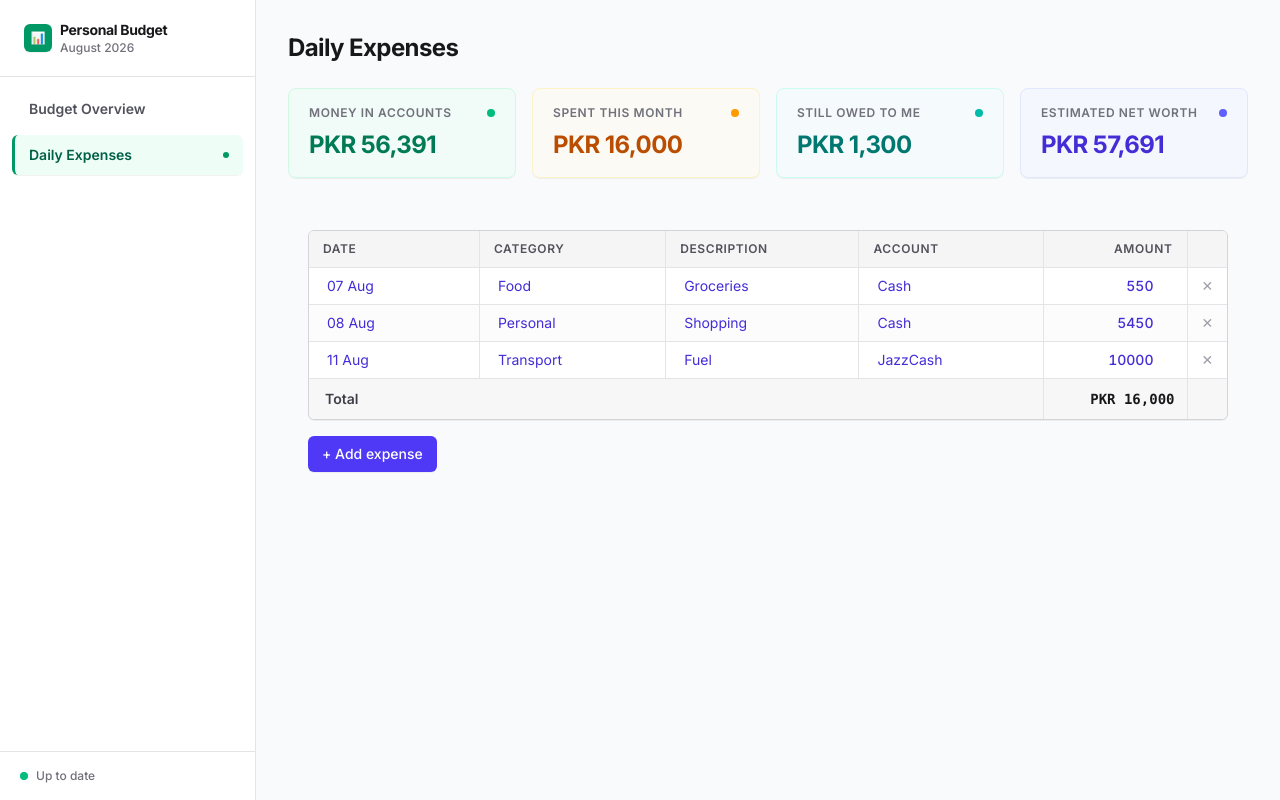
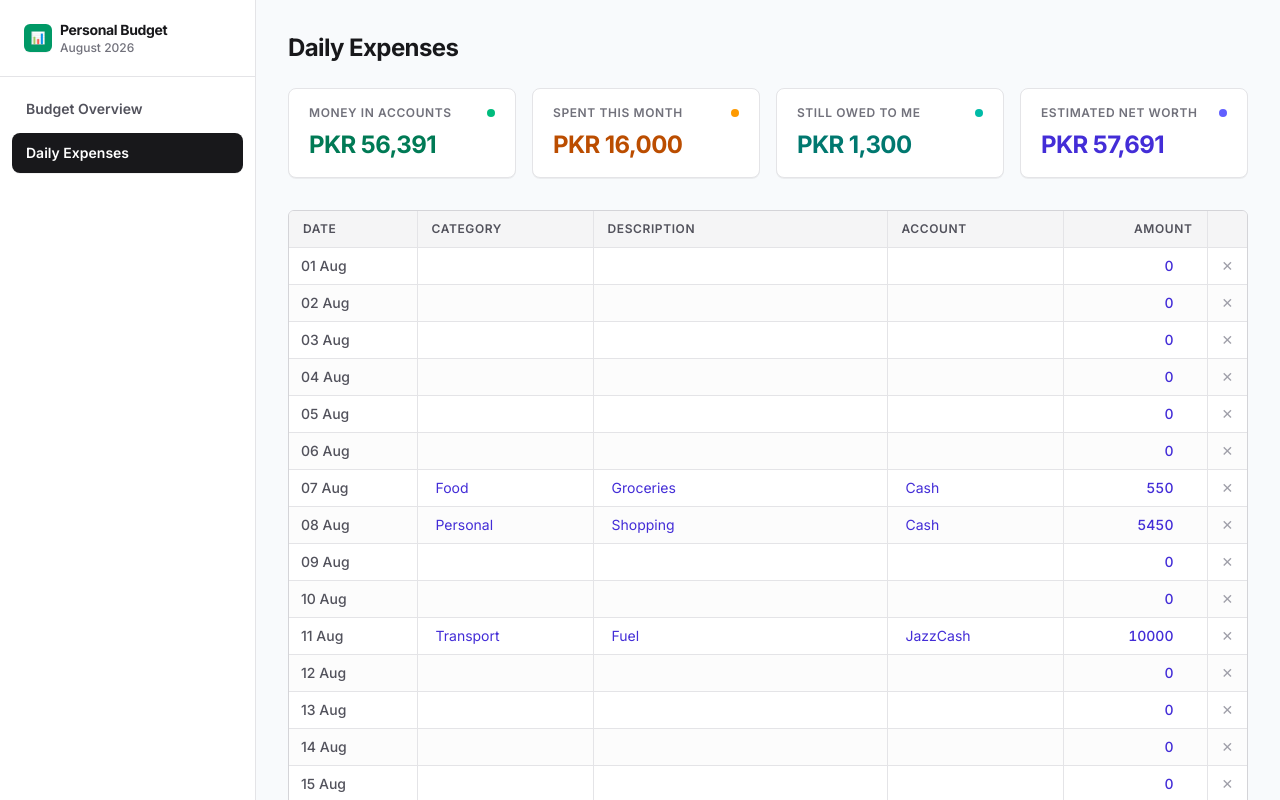
Before and after one commit to M-Irfan-Riaz0/personal_finance_manager, a Next.js app: page / in a window 1280 px wide. Both pictures are taken after a click on the button "Daily Expenses". Shown: the top 800 px of the page. Built offline with nearby package versions, Linux system fonts and the light colour scheme; no server answers; the database is empty.

Commit message:
Optimize column widths and remove side borders for clean compact layout

```diff
--- a/src/app/page.tsx
+++ b/src/app/page.tsx
@@ -99,28 +99,24 @@ export default function Home() {
       label: "Money in accounts",
       value: fmtPKR(totals.accountsTotalCurrent),
       color: totals.accountsTotalCurrent < 0 ? "text-rose-600" : "text-emerald-700",
-      bg: "bg-emerald-50/50 border-emerald-100",
       dot: "bg-emerald-500",
     },
     {
       label: "Spent this month",
       value: fmtPKR(totals.spentThisMonth),
       color: "text-amber-700",
-      bg: "bg-amber-50/40 border-amber-100",
       dot: "bg-amber-500",
     },
     {
       label: "Still owed to me",
       value: fmtPKR(totals.peopleTotalRemaining),
       color: "text-teal-700",
-      bg: "bg-teal-50/40 border-teal-100",
       dot: "bg-teal-500",
     },
     {
       label: "Estimated net worth",
       value: fmtPKR(totals.estimatedNetWorth),
       color: totals.estimatedNetWorth < 0 ? "text-rose-600" : "text-indigo-700",
-      bg: "bg-indigo-50/40 border-indigo-100",
       dot: "bg-indigo-500",
     },
   ];
@@ -141,19 +137,18 @@ export default function Home() {
           </div>
         </div>
 
-        <nav className="flex-1 space-y-1.5 p-3">
+        <nav className="flex-1 space-y-1 p-3">
           {TABS.map((t) => (
             <button
               key={t.id}
               onClick={() => setTab(t.id)}
-              className={`flex w-full cursor-pointer items-center justify-between rounded-md border-l-3 px-3.5 py-2.5 text-left text-sm font-semibold transition-all ${
+              className={`flex w-full cursor-pointer items-center justify-between rounded-lg px-3.5 py-2.5 text-left text-sm font-semibold transition-all ${
                 tab === t.id
-                  ? "border-emerald-600 bg-emerald-50/80 text-emerald-800 shadow-2xs"
-                  : "border-transparent text-zinc-600 hover:bg-zinc-100/80 hover:text-zinc-900"
+                  ? "bg-zinc-900 text-white shadow-2xs"
+                  : "text-zinc-600 hover:bg-zinc-100 hover:text-zinc-900"
               }`}
             >
               <span>{t.label}</span>
-              {tab === t.id && <span className="h-1.5 w-1.5 rounded-full bg-emerald-600" />}
             </button>
           ))}
         </nav>
@@ -175,7 +170,7 @@ export default function Home() {
           {statCards.map((c) => (
             <div
               key={c.label}
-              className={`rounded-lg border px-5 py-4 shadow-2xs transition-all hover:shadow-xs ${c.bg}`}
+              className="rounded-lg border border-zinc-200 bg-white px-5 py-4 shadow-2xs transition-all hover:shadow-xs"
             >
               <div className="flex items-center justify-between">
                 <p className="text-xs font-semibold uppercase tracking-wider text-zinc-500">{c.label}</p>
@@ -190,6 +185,7 @@ export default function Home() {
         {tab === "expenses" && (
           <ExpensesSheet
             expenses={data.expenses}
+            today={today}
             onExpensesChange={(expenses) => handleDataChange({ ...data, expenses })}
           />
         )}
--- a/src/components/ExpensesSheet.tsx
+++ b/src/components/ExpensesSheet.tsx
@@ -1,6 +1,6 @@
 "use client";
 
-import { Expense, expensesTotal, fmtPKR } from "@/lib/budget";
+import { Expense, currentMonthExpensesTotal, fmtDayLabel, fmtPKR, monthDates } from "@/lib/budget";
 
 function TableShell({ children }: { children: React.ReactNode }) {
   return (
@@ -55,61 +55,82 @@ function NumberInput({ value, onChange }: { value: number; onChange: (v: number)
   );
 }
 
+const BLANK: Omit<Expense, "date"> = { category: "", description: "", account: "", amount: 0 };
+
 export default function ExpensesSheet({
   expenses,
+  today,
   onExpensesChange,
 }: {
   expenses: Expense[];
+  today: Date;
   onExpensesChange: (expenses: Expense[]) => void;
 }) {
-  function update(index: number, patch: Partial<Expense>) {
-    onExpensesChange(expenses.map((e, i) => (i === index ? { ...e, ...patch } : e)));
+  const dates = monthDates(today);
+  const todayIso = dates.find((d) => d === isoOf(today));
+
+  function isoOf(date: Date) {
+    return `${date.getFullYear()}-${String(date.getMonth() + 1).padStart(2, "0")}-${String(date.getDate()).padStart(2, "0")}`;
   }
 
-  function addRow() {
-    onExpensesChange([...expenses, { date: "", category: "", description: "", account: "", amount: 0 }]);
+  function update(date: string, patch: Partial<Expense>) {
+    const exists = expenses.some((e) => e.date === date);
+    if (exists) {
+      onExpensesChange(expenses.map((e) => (e.date === date ? { ...e, ...patch } : e)));
+    } else {
+      onExpensesChange([...expenses, { date, ...BLANK, ...patch }]);
+    }
   }
 
-  function removeRow(index: number) {
-    onExpensesChange(expenses.filter((_, i) => i !== index));
+  function clearDay(date: string) {
+    onExpensesChange(expenses.filter((e) => e.date !== date));
   }
 
+  const rows = dates.map((date) => expenses.find((e) => e.date === date) ?? { date, ...BLANK });
+
   return (
-    <div className="p-5">
+    <div>
       <TableShell>
         <table className="w-full border-collapse text-sm">
           <thead>
             <tr>
-              <Th>Date</Th>
-              <Th>Category</Th>
+              <Th className="w-28 sm:w-32">Date</Th>
+              <Th className="w-36 sm:w-44">Category</Th>
               <Th>Description</Th>
-              <Th>Account</Th>
-              <Th align="right">Amount</Th>
+              <Th className="w-36 sm:w-44">Account</Th>
+              <Th align="right" className="w-32 sm:w-36">
+                Amount
+              </Th>
               <th className="w-10 border-b border-zinc-200 bg-zinc-100/90 px-2 py-2.5" />
             </tr>
           </thead>
           <tbody className="divide-y divide-zinc-200">
-            {expenses.map((e, i) => (
-              <tr key={i} className="group odd:bg-white even:bg-zinc-50/50 hover:bg-indigo-50/40">
-                <td className="border-b border-r border-zinc-200 px-2 py-1">
-                  <TextInput value={e.date} onChange={(v) => update(i, { date: v })} />
+            {rows.map((e) => (
+              <tr
+                key={e.date}
+                className={`group hover:bg-indigo-50/40 ${
+                  e.date === todayIso ? "bg-indigo-50/60" : "odd:bg-white even:bg-zinc-50/50"
+                }`}
+              >
+                <td className="w-28 sm:w-32 border-b border-r border-zinc-200 px-3 py-1 font-medium text-zinc-600">
+                  {fmtDayLabel(e.date)}
+                </td>
+                <td className="w-36 sm:w-44 border-b border-r border-zinc-200 px-2 py-1">
+                  <TextInput value={e.category} onChange={(v) => update(e.date, { category: v })} />
                 </td>
                 <td className="border-b border-r border-zinc-200 px-2 py-1">
-                  <TextInput value={e.category} onChange={(v) => update(i, { category: v })} />
+                  <TextInput value={e.description} onChange={(v) => update(e.date, { description: v })} />
                 </td>
-                <td className="border-b border-r border-zinc-200 px-2 py-1">
-                  <TextInput value={e.description} onChange={(v) => update(i, { description: v })} />
+                <td className="w-36 sm:w-44 border-b border-r border-zinc-200 px-2 py-1">
+                  <TextInput value={e.account} onChange={(v) => update(e.date, { account: v })} />
                 </td>
-                <td className="border-b border-r border-zinc-200 px-2 py-1">
-                  <TextInput value={e.account} onChange={(v) => update(i, { account: v })} />
-                </td>
-                <td className="w-36 border-b border-r border-zinc-200 px-2 py-1">
-                  <NumberInput value={e.amount} onChange={(v) => update(i, { amount: v })} />
+                <td className="w-32 sm:w-36 border-b border-r border-zinc-200 px-2 py-1">
+                  <NumberInput value={e.amount} onChange={(v) => update(e.date, { amount: v })} />
                 </td>
                 <td className="border-b border-zinc-200 px-2 py-1 text-center">
                   <button
-                    onClick={() => removeRow(i)}
-                    aria-label="Remove expense"
+                    onClick={() => clearDay(e.date)}
+                    aria-label="Clear day"
                     className="cursor-pointer text-zinc-400 transition-colors group-hover:text-red-500 hover:scale-110"
                   >
                     ✕
@@ -119,23 +140,20 @@ export default function ExpensesSheet({
             ))}
             <tr className="border-t border-zinc-200 bg-zinc-100/70 font-medium">
               <td className="border-r border-zinc-200 px-4 py-2.5 text-sm font-semibold text-zinc-700" colSpan={4}>
-                Total
+                Total — {today.toLocaleString("en-US", { month: "long", year: "numeric" })}
               </td>
               <td className="w-36 border-r border-zinc-200 px-3 py-2.5 text-right font-mono text-sm font-bold text-zinc-900">
-                {fmtPKR(expensesTotal(expenses))}
+                {fmtPKR(currentMonthExpensesTotal(expenses, today))}
               </td>
               <td />
             </tr>
           </tbody>
         </table>
       </TableShell>
-
-      <button
-        onClick={addRow}
-        className="mt-4 cursor-pointer rounded-md bg-indigo-600 px-3.5 py-2 text-sm font-medium text-white shadow-2xs hover:bg-indigo-700"
-      >
-        + Add expense
-      </button>
+      <p className="mt-3 text-xs text-zinc-500">
+        A row exists for every day of the current month automatically. Once the month changes, this list switches to
+        the new month&apos;s days — past months stay saved, just not shown here.
+      </p>
     </div>
   );
 }
--- a/src/lib/budget.ts
+++ b/src/lib/budget.ts
@@ -1,9 +1,8 @@
 export type Account = { name: string; starting: number; current: number };
 export type Person = { name: string; owed: number; received: number };
 export type Category = { name: string; actual: number };
-export type DailyEntry = { day: string; spending: number };
 export type Expense = {
-  date: string;
+  date: string; // ISO date, YYYY-MM-DD
   category: string;
   description: string;
   account: string;
@@ -21,7 +20,6 @@ export type BudgetData = {
   accounts: Account[];
   people: Person[];
   categories: Category[];
-  daily: DailyEntry[];
   plan: MonthlyPlan;
   expenses: Expense[];
 };
@@ -46,14 +44,6 @@ export const DEFAULT_BUDGET: BudgetData = {
     { name: "Personal", actual: 5000 },
     { name: "Other", actual: 0 },
   ],
-  daily: Array.from({ length: 31 }, (_, i) => {
-    const day = i + 1;
-    const spendingByDay: Record<number, number> = { 7: 550, 8: 5450, 11: 10000 };
-    return {
-      day: `${String(day).padStart(2, "0")} Aug`,
-      spending: spendingByDay[day] ?? 0,
-    };
-  }),
   plan: {
     incomeReceived: 0,
     monthlySpendingBudget: 0,
@@ -61,14 +51,32 @@ export const DEFAULT_BUDGET: BudgetData = {
     minBalanceBuffer: 0,
   },
   expenses: [
-    { date: "07 Aug", category: "Food", description: "Groceries", account: "Cash", amount: 550 },
-    { date: "08 Aug", category: "Personal", description: "Shopping", account: "Cash", amount: 5450 },
-    { date: "11 Aug", category: "Transport", description: "Fuel", account: "JazzCash", amount: 10000 },
+    { date: "2026-08-07", category: "Food", description: "Groceries", account: "Cash", amount: 550 },
+    { date: "2026-08-08", category: "Personal", description: "Shopping", account: "Cash", amount: 5450 },
+    { date: "2026-08-11", category: "Transport", description: "Fuel", account: "JazzCash", amount: 10000 },
   ],
 };
 
+export function isoDate(year: number, month: number, day: number) {
+  return `${year}-${String(month + 1).padStart(2, "0")}-${String(day).padStart(2, "0")}`;
+}
+
+export function daysInMonth(date: Date) {
+  return new Date(date.getFullYear(), date.getMonth() + 1, 0).getDate();
+}
+
+/** All ISO dates (YYYY-MM-DD) for the calendar month containing `date`. */
+export function monthDates(date: Date): string[] {
+  const count = daysInMonth(date);
+  return Array.from({ length: count }, (_, i) => isoDate(date.getFullYear(), date.getMonth(), i + 1));
+}
+
 export function expensesTotal(expenses: Expense[]) {
   return expenses.reduce((s, e) => s + e.amount, 0);
+}
+
+function monthKey(date: Date) {
+  return `${date.getFullYear()}-${String(date.getMonth() + 1).padStart(2, "0")}`;
 }
 
 export function computeTotals(data: BudgetData, today: Date) {
@@ -80,15 +88,13 @@ export function computeTotals(data: BudgetData, today: Date) {
   const safeToSpendNow = accountsTotalCurrent - data.plan.minBalanceBuffer;
   const budgetDifference = data.plan.monthlySpendingBudget - spentThisMonth;
 
-  const daysInMonth = data.daily.length;
-  const todayDay = today.getDate();
-  const currentDayIndex = Math.min(todayDay, daysInMonth);
-  const daysLeftInMonth = Math.max(daysInMonth - currentDayIndex, 0);
+  const daysLeftInMonth = Math.max(daysInMonth(today) - today.getDate(), 0);
 
-  const weekStart = Math.max(currentDayIndex - 6, 1);
-  const spentThisWeek = data.daily
-    .slice(weekStart - 1, currentDayIndex)
-    .reduce((s, d) => s + d.spending, 0);
+  const weekAgo = new Date(today);
+  weekAgo.setDate(weekAgo.getDate() - 6);
+  const spentThisWeek = data.expenses
+    .filter((e) => e.date >= isoDate(weekAgo.getFullYear(), weekAgo.getMonth(), weekAgo.getDate()) && e.date <= isoDate(today.getFullYear(), today.getMonth(), today.getDate()))
+    .reduce((s, e) => s + e.amount, 0);
 
   return {
     accountsTotalStarting,
@@ -103,7 +109,19 @@ export function computeTotals(data: BudgetData, today: Date) {
   };
 }
 
+/** Sum of expenses logged within the calendar month containing `today`. */
+export function currentMonthExpensesTotal(expenses: Expense[], today: Date) {
+  const key = monthKey(today);
+  return expenses.filter((e) => e.date.startsWith(key)).reduce((s, e) => s + e.amount, 0);
+}
+
 export function fmtPKR(n: number) {
   const abs = Math.abs(n).toLocaleString("en-PK");
   return `${n < 0 ? "-" : ""}PKR ${abs}`;
 }
+
+export function fmtDayLabel(iso: string) {
+  const [, m, d] = iso.split("-");
+  const months = ["Jan", "Feb", "Mar", "Apr", "May", "Jun", "Jul", "Aug", "Sep", "Oct", "Nov", "Dec"];
+  return `${d} ${months[Number(m) - 1]}`;
+}
```
Also changed, not shown: src/components/BudgetSheet.tsx (+44 -41 lines).
